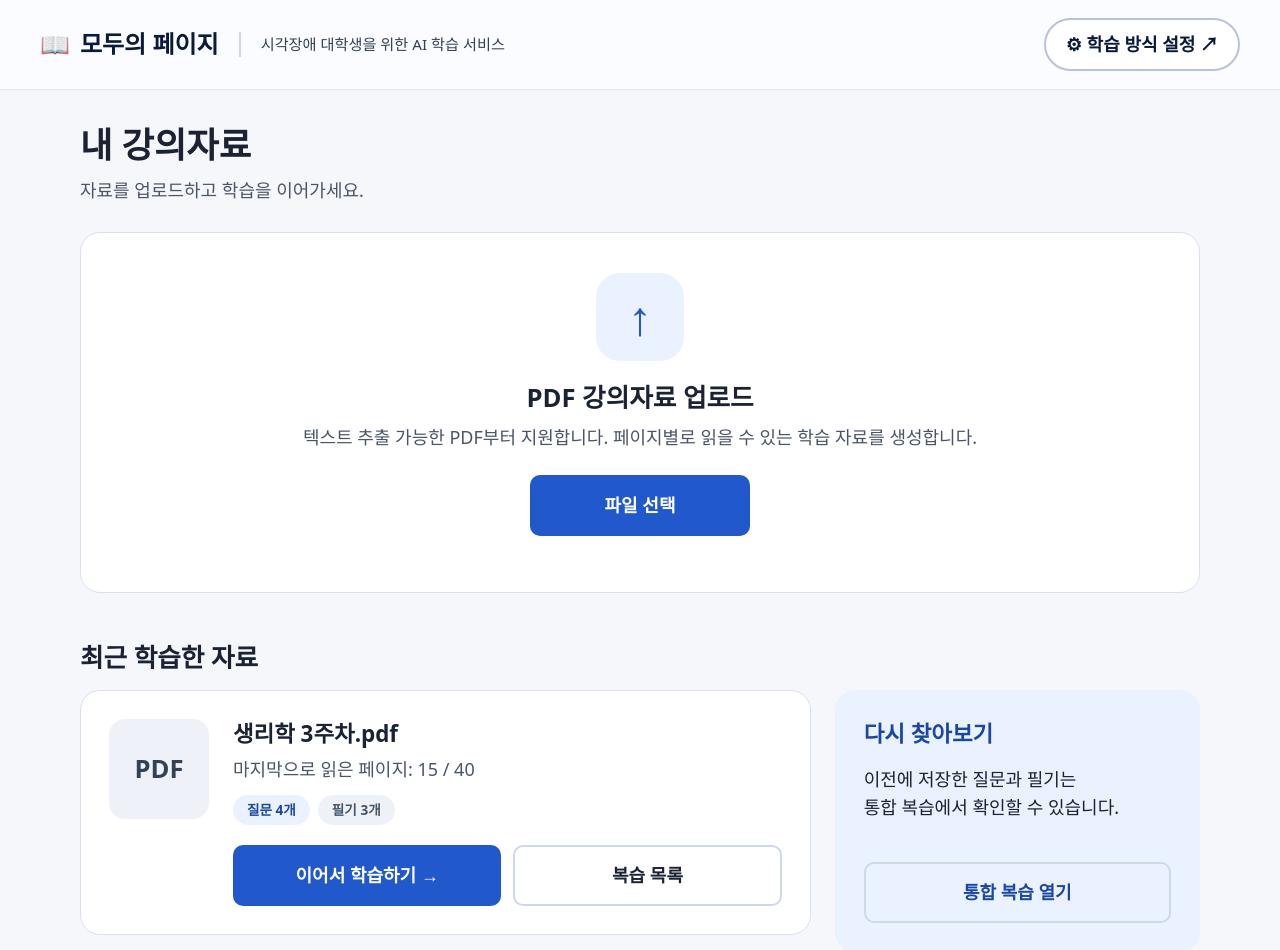
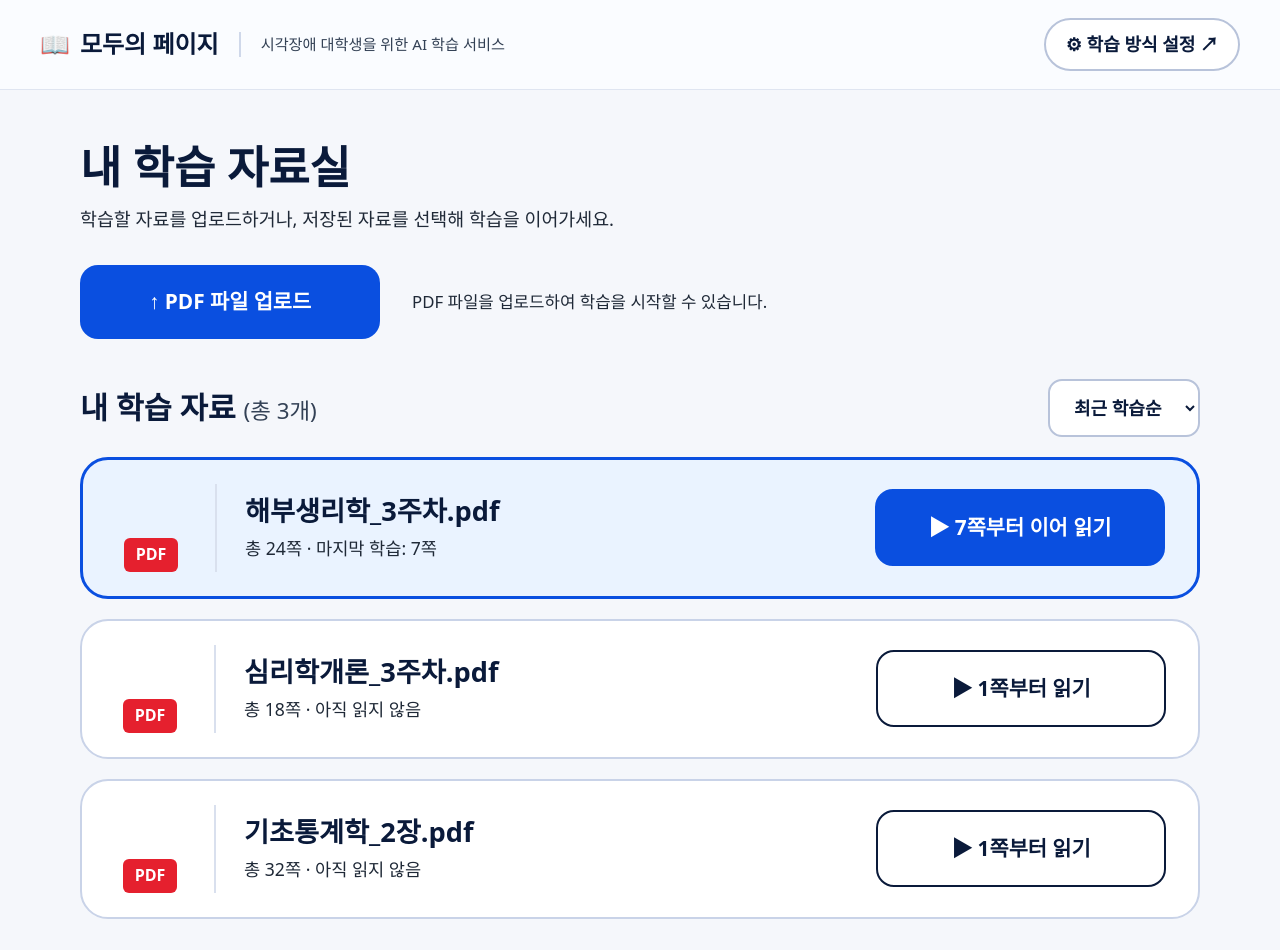
Before and after one commit to Coinxi0925/Hackathon_Team01, a React (Vite) app in the folder FE/: page /documents in a window 1280 px wide. Shown: the top 950 px of the page. Built offline with nearby package versions, Linux system fonts and the light colour scheme.

Commit message:
[FE] feat: 02 내 학습 자료실 화면 (Editable UI + Prototype 반영)

```diff
--- a/FE/src/pages/Documents.css
+++ b/FE/src/pages/Documents.css
@@ -1,103 +1,61 @@
-.documents h1 {
-  font-size: 2.2rem;
-  margin: 0 0 8px;
+/* ============================================================
+   src/pages/Documents.css  (화면 2: 내 학습 자료실)
+   [수정 가능] 색상(#0a4fe0 = 파란색), 크기, 간격은 디자인 변경 시 이 파일에서 수정
+   ============================================================ */
+
+.library h1 {
+  font-size: 2.8rem;
+  margin: 16px 0 8px;
+  color: #0a1a3a;
 }
-.documents__lead {
-  color: #4a5568;
-  margin: 0 0 28px;
+.library__lead {
+  font-size: 1.15rem;
+  color: #1f2937;
+  margin: 0 0 32px;
 }
 
-.section-title {
-  font-size: 1.6rem;
-  margin: 48px 0 16px;
+/* 업로드 버튼 + 안내 문구를 가로로 배치 */
+.upload-row {
+  display: flex;
+  align-items: center;
+  gap: 32px;
+  flex-wrap: wrap;
+}
+.upload-btn {
+  font: inherit;
+  font-size: 1.3rem;
+  font-weight: 800;
+  background: #0a4fe0;
+  color: #fff;
+  border: none;
+  border-radius: 18px;
+  padding: 20px 40px;
+  min-width: 300px;
+  cursor: pointer;
+}
+.upload-btn:hover {
+  background: #0840b8;
+}
+.upload-btn:disabled {
+  background: #8d9bb8;
+  cursor: not-allowed;
+}
+.upload-row__hint {
+  margin: 0;
+  color: #1f2937;
+  font-size: 1.05rem;
 }
 
-/* 카드 공통 */
-.card {
-  background: #fff;
-  border: 1px solid #d9e0ee;
-  border-radius: 20px;
-  padding: 28px;
-}
-
-/* 버튼 */
-.btn {
-  font: inherit;
-  font-weight: 600;
-  border-radius: 10px;
-  padding: 14px 22px;
-  cursor: pointer;
-  border: 2px solid transparent;
-}
-.btn--primary {
-  background: #2159cc;
-  color: #fff;
-}
-.btn--primary:hover {
-  background: #1a47a3;
-}
-.btn--secondary {
-  background: #fff;
-  color: #1a2233;
-  border-color: #cfd8ea;
-}
-.btn--secondary:hover {
-  background: #f0f4fb;
-}
-.btn--outline {
-  background: #eaf1ff;
-  color: #1a47a3;
-  border-color: #cfd8ea;
-  width: 100%;
-}
-.btn:disabled {
-  background: #9aa5bd;
-  color: #fff;
-  cursor: not-allowed;
-}
-
-/* 업로드 카드 */
-.upload-card {
-  text-align: center;
-  display: flex;
-  flex-direction: column;
-  align-items: center;
-  padding: 40px 28px;
-}
-.upload-card__icon {
-  width: 88px;
-  height: 88px;
-  border-radius: 24px;
-  background: #eaf1ff;
-  color: #2159cc;
-  font-size: 3rem;
-  font-weight: 700;
-  display: grid;
-  place-items: center;
-  margin-bottom: 20px;
-}
-.upload-card h2 {
-  font-size: 1.6rem;
-  margin: 0 0 8px;
-}
-.upload-card__desc {
-  color: #4a5568;
-  margin: 0 0 24px;
-}
-.btn--upload {
-  min-width: 220px;
-}
-
-/* 상태 메시지 */
+/* 업로드 결과 안내 박스 (idle일 땐 숨김) */
 .status {
   margin-top: 16px;
-  border-radius: 10px;
-  width: 100%;
+  border-radius: 12px;
+  font-weight: 600;
 }
 .status--uploading,
 .status--success,
 .status--error {
-  padding: 14px 16px;
+  padding: 14px 20px;
 }
 .status--uploading {
   background: #eaf1ff;
@@ -112,108 +70,146 @@
   color: #a31d1d;
 }
 
-/* 최근 자료 영역: 왼쪽 목록 + 오른쪽 카드 */
-.recent {
-  display: grid;
-  grid-template-columns: 2fr 1fr;
-  gap: 24px;
-  align-items: start;
+/* "내 학습 자료 (총 3개)" + 정렬 드롭다운 */
+.list-head {
+  display: flex;
+  justify-content: space-between;
+  align-items: center;
+  margin: 40px 0 20px;
+  gap: 16px;
 }
+.list-head h2 {
+  margin: 0;
+  font-size: 1.9rem;
+  color: #0a1a3a;
+}
+.list-head__count {
+  font-size: 1.4rem;
+  font-weight: 400;
+  color: #334155;
+}
+.sort select {
+  font: inherit;
+  font-weight: 700;
+  background: #fff;
+  color: #0a1a3a;
+  border: 2px solid #b8c3da;
+  border-radius: 14px;
+  padding: 14px 20px;
+  cursor: pointer;
+}
+
+/* 문서 목록 */
 .doc-list {
   list-style: none;
   margin: 0;
   padding: 0;
   display: grid;
-  gap: 16px;
+  gap: 20px;
 }
-.doc-card {
+
+/* 문서 한 줄: 아이콘 | 구분선 | 정보 | 버튼 */
+.doc-row {
   display: flex;
-  gap: 24px;
+  align-items: center;
+  gap: 28px;
+  background: #fff;
+  border: 2px solid #c9d3e8;
+  border-radius: 28px;
+  padding: 24px 32px;
 }
-.doc-card__thumb {
+/* 강조 행: 이어 읽기 할 문서 (파란 테두리 + 연한 파란 배경) */
+.doc-row--highlight {
+  border: 3px solid #0a4fe0;
+  background: #eaf3ff;
+}
+
+/* PDF 아이콘: 흰 종이 + 빨간 PDF 라벨을 CSS로 흉내 낸 것 */
+.pdf-icon {
   flex: none;
-  width: 100px;
-  height: 100px;
-  border-radius: 16px;
-  background: #eef2f8;
-  color: #334155;
-  font-size: 1.6rem;
+  width: 72px;
+  height: 88px;
+  padding-right: 28px;
+  box-sizing: content-box;
+  border-right: 2px solid #d9e0ee; /* 아이콘과 정보 사이 세로 구분선 */
+  display: grid;
+  align-content: end;
+  justify-items: center;
+  position: relative;
+}
+.pdf-icon::before {
+  content: "PDF";
+  background: #e5202e;
+  color: #fff;
+  font-size: 1rem;
   font-weight: 800;
-  display: grid;
-  place-items: center;
+  padding: 4px 12px;
+  border-radius: 6px;
+  position: relative;
+  z-index: 1;
 }
-.doc-card__body {
+.pdf-icon {
+  font-size: 0; /* 안쪽 글자 "PDF"는 ::before로 대신 그려서 숨김 */
+}
+
+.doc-row__info {
   flex: 1;
   min-width: 0;
 }
-.doc-card h3 {
+.doc-row__info h3 {
   margin: 0 0 6px;
-  font-size: 1.4rem;
+  font-size: 1.7rem;
+  color: #0a1a3a;
+  overflow-wrap: anywhere; /* 긴 파일명은 줄바꿈 */
 }
-.doc-card__meta {
-  margin: 0 0 12px;
-  color: #4a5568;
+.doc-row__info p {
+  margin: 0;
+  color: #1f2937;
+  font-size: 1.1rem;
 }
 
-/* 배지 */
-.badges {
-  display: flex;
-  gap: 8px;
-  margin-bottom: 20px;
+/* 읽기 버튼: 기본은 흰 바탕 테두리, primary는 파란 바탕 */
+.read-btn {
+  flex: none;
+  font: inherit;
+  font-size: 1.3rem;
+  font-weight: 800;
+  background: #fff;
+  color: #0a1a3a;
+  border: 2px solid #0a1a3a;
+  border-radius: 18px;
+  padding: 20px 36px;
+  min-width: 290px;
+  cursor: pointer;
 }
-.badge {
-  font-size: 0.85rem;
-  font-weight: 600;
-  padding: 4px 14px;
-  border-radius: 999px;
+.read-btn:hover {
+  background: #f0f4fb;
 }
-.badge--blue {
-  background: #eaf1ff;
-  color: #1a47a3;
+.read-btn--primary {
+  background: #0a4fe0;
+  color: #fff;
+  border-color: #0a4fe0;
 }
-.badge--gray {
-  background: #eef2f8;
-  color: #475569;
+.read-btn--primary:hover {
+  background: #0840b8;
+}
+.read-btn:disabled {
+  background: #e5e9f2;
+  color: #6b7280;
+  border-color: #c9d3e8;
+  cursor: not-allowed;
 }
 
-.doc-card__actions {
-  display: flex;
-  flex-wrap: wrap;
-  gap: 12px;
-}
-.doc-card__actions .btn {
-  flex: 1;
-  min-width: 160px;
+.empty {
+  background: #fff;
+  border: 2px dashed #c9d3e8;
+  border-radius: 20px;
+  padding: 32px;
+  text-align: center;
+  color: #334155;
 }
 
-/* 다시 찾아보기 카드 */
-.find-card {
-  background: #eaf1ff;
-  border-color: #eaf1ff;
-  display: flex;
-  flex-direction: column;
-  gap: 8px;
-}
-.find-card h3 {
-  margin: 0;
-  font-size: 1.4rem;
-  color: #1a47a3;
-}
-.find-card p {
-  margin: 8px 0 32px;
-}
-
-/* 좁은 화면 */
-@media (max-width: 860px) {
-  .recent {
-    grid-template-columns: 1fr;
-  }
-  .doc-card {
-    flex-direction: column;
-  }
-}
-
-/* 화면에는 안 보이지만 스크린리더는 읽는 요소 */
+/* 눈에는 안 보이지만 스크린리더는 읽는 요소 */
 .visually-hidden {
   position: absolute;
   width: 1px;
@@ -222,3 +218,26 @@
   clip: rect(0 0 0 0);
   white-space: nowrap;
 }
+
+/* 좁은 화면: 문서 행을 세로로 쌓음 */
+@media (max-width: 860px) {
+  .library h1 {
+    font-size: 2rem;
+  }
+  .doc-row {
+    flex-direction: column;
+    align-items: flex-start;
+    padding: 20px;
+  }
+  .pdf-icon {
+    border-right: none;
+    padding-right: 0;
+  }
+  .read-btn {
+    width: 100%;
+    min-width: 0;
+  }
+  .upload-btn {
+    width: 100%;
+  }
+}
--- a/FE/src/pages/Documents.jsx
+++ b/FE/src/pages/Documents.jsx
@@ -1,48 +1,71 @@
-import { useRef, useState } from "react";
+// ============================================================
+// src/pages/Documents.jsx  (화면 2: 내 학습 자료실)
+// 역할: PDF 업로드 + 내 문서 목록 표시 + 정렬 + "이어 읽기/읽기" 버튼
+// 사용 API: getDocuments(5-1), uploadDocument(3-1)  → src/api/documents.js
+// ============================================================
+import { useEffect, useRef, useState } from "react";
 import { useNavigate } from "react-router-dom";
-import { uploadDocument } from "../api/documents";
+import { getDocuments, uploadDocument } from "../api/documents";
 import "./Documents.css";
 
-const MAX_SIZE_MB = 20; // 임시값: 백엔드에 확인 필요
+// [수정 가능] 업로드 용량 제한(MB). [백엔드 연동] 백엔드의 실제 최대 용량을 확인해서 맞추기
+const MAX_SIZE_MB = 20;
 
-// 가짜 데이터 (last_read_page, question_count, note_count는 API 명세서에 아직 없는 필드)
-const initialDocuments = [
-  {
-    document_id: "mock-1",
-    file_name: "생리학 3주차.pdf",
-    total_pages: 40,
-    last_read_page: 15,
-    question_count: 4,
-    note_count: 3,
-  },
-  {
-    document_id: "mock-2",
-    file_name: "약품분석학 2주차.pdf",
-    total_pages: 20,
-    last_read_page: null,
-    question_count: 0,
-    note_count: 0,
-  },
+// [수정 가능] 정렬 옵션 (value는 아래 sortDocuments 함수와 연결)
+const SORT_OPTIONS = [
+  { value: "recent", label: "최근 학습순" },
+  { value: "name", label: "이름순" },
 ];
 
+// 선택한 기준으로 목록을 정렬해서 돌려줌 (원본 배열은 건드리지 않음)
+function sortDocuments(list, sortKey) {
+  const copied = [...list];
+  if (sortKey === "name") {
+    return copied.sort((a, b) => a.file_name.localeCompare(b.file_name, "ko"));
+  }
+  // recent: 최근에 학습한 문서가 위로, 학습 기록 없는 문서는 아래로
+  return copied.sort((a, b) => {
+    const timeA = a.last_studied_at ? new Date(a.last_studied_at).getTime() : 0;
+    const timeB = b.last_studied_at ? new Date(b.last_studied_at).getTime() : 0;
+    return timeB - timeA;
+  });
+}
+
 export default function Documents() {
-  const [documents, setDocuments] = useState(initialDocuments);
-  const [status, setStatus] = useState("idle"); // idle | uploading | success | error
-  const [message, setMessage] = useState("");
-  const fileInputRef = useRef(null);
+  const [documents, setDocuments] = useState([]); // 문서 목록
+  const [loading, setLoading] = useState(true); // 목록 불러오는 중인지
+  const [sortKey, setSortKey] = useState("recent"); // 현재 정렬 기준
+  const [status, setStatus] = useState("idle"); // 업로드 상태: idle | uploading | success | error
+  const [message, setMessage] = useState(""); // 업로드 결과 안내 문구
+  const fileInputRef = useRef(null); // 숨겨진 파일 입력칸을 가리키는 도구
   const navigate = useNavigate();
 
+  // 화면이 처음 열릴 때 한 번만 목록을 불러옴
+  // [백엔드 연동] getDocuments 내부만 실제 fetch로 바꾸면 이 코드는 수정 불필요
+  useEffect(() => {
+    getDocuments()
+      .then((data) => setDocuments(data.documents))
+      .catch((e) => {
+        setStatus("error");
+        setMessage(e.message || "문서 목록을 불러오지 못했습니다.");
+      })
+      .finally(() => setLoading(false));
+  }, []);
+
+  // 파일을 고른 직후 실행: 검사 → 업로드 → 목록 맨 앞에 추가
   async function handleFileChange(event) {
     const input = event.target;
     const file = input.files[0];
-    if (!file) return;
+    if (!file) return; // 선택 취소
 
+    // 검사 1: PDF인지
     if (file.type !== "application/pdf") {
       setStatus("error");
       setMessage("PDF 파일만 업로드할 수 있습니다.");
       input.value = "";
       return;
     }
+    // 검사 2: 용량
     if (file.size > MAX_SIZE_MB * 1024 * 1024) {
       setStatus("error");
       setMessage(`파일 용량은 ${MAX_SIZE_MB}MB 이하여야 합니다.`);
@@ -55,14 +78,17 @@ export default function Documents() {
 
     try {
       const result = await uploadDocument(file);
+      // 새 문서를 목록에 추가. 쪽수는 텍스트 추출이 끝나야 알 수 있어 null
+      // [백엔드 연동] 업로드 직후 POST /documents/{id}/process 호출(3-2) 후
+      //               GET /documents/{id}/status 로 완료를 확인(3-3)하는 단계를 여기에 추가 예정
       setDocuments((prev) => [
         {
           document_id: result.document_id,
           file_name: result.file_name,
           total_pages: null,
+          status: result.status,
           last_read_page: null,
-          question_count: 0,
-          note_count: 0,
+          last_studied_at: null,
         },
         ...prev,
       ]);
@@ -72,49 +98,49 @@ export default function Documents() {
       setStatus("error");
       setMessage(error.message || "업로드에 실패했습니다.");
     } finally {
-      input.value = "";
+      input.value = ""; // 같은 파일을 다시 고를 수 있게 초기화
     }
   }
 
+  // "이어 읽기 / 읽기" 클릭 시 문서 학습 화면(3번)으로 이동
+  // [수정 가능] 3번 화면 라우트(/documents/:id/pages/:pageNumber)는 다음 작업에서 추가됨.
+  //             그 전에는 빈 화면이 나오는 게 정상
   function handleRead(doc) {
-    // TODO: 읽기 화면 연결 (fe/reader-page 작업에서)
-    console.log("읽기 화면으로 이동:", doc.document_id, doc.last_read_page ?? 1);
+    const startPage = doc.last_read_page ?? 1;
+    navigate(`/documents/${doc.document_id}/pages/${startPage}`);
   }
 
+  const sorted = sortDocuments(documents, sortKey);
+
   return (
-    <div className="documents">
-      <h1>내 강의자료</h1>
-      <p className="documents__lead">자료를 업로드하고 학습을 이어가세요.</p>
+    <div className="library">
+      {/* [수정 가능] 화면 제목과 안내 문구 */}
+      <h1>내 학습 자료실</h1>
+      <p className="library__lead">학습할 자료를 업로드하거나, 저장된 자료를 선택해 학습을 이어가세요.</p>
 
-      {/* 업로드 카드 */}
-      <section className="card upload-card" aria-labelledby="upload-title">
-        <div className="upload-card__icon" aria-hidden="true">
-          ↑
-        </div>
-        <h2 id="upload-title">PDF 강의자료 업로드</h2>
-        <p className="upload-card__desc">
-          텍스트 추출 가능한 PDF부터 지원합니다. 페이지별로 읽을 수 있는 학습 자료를 생성합니다.
-        </p>
-
+      {/* 업로드 영역: 진짜 input은 숨기고 파란 버튼이 대신 클릭해 줌 */}
+      <div className="upload-row">
         <input
           ref={fileInputRef}
-          id="pdf-upload"
           type="file"
           accept="application/pdf"
           onChange={handleFileChange}
           className="visually-hidden"
           tabIndex={-1}
+          aria-hidden="true"
         />
         <button
           type="button"
-          className="btn btn--primary btn--upload"
+          className="upload-btn"
           onClick={() => fileInputRef.current.click()}
           disabled={status === "uploading"}
         >
-          파일 선택
+          ↑ PDF 파일 업로드
         </button>
+        <p className="upload-row__hint">PDF 파일을 업로드하여 학습을 시작할 수 있습니다.</p>
+      </div>
 
-        {/* 상태 메시지: 스크린리더가 변화를 자동으로 읽어줘요 */}
+      {/* 업로드 결과 안내: 문구가 바뀌면 스크린리더가 자동으로 읽어줌 (에러는 즉시 읽음) */}
       <div
         className={`status status--${status}`}
         role={status === "error" ? "alert" : "status"}
@@ -122,79 +148,83 @@ export default function Documents() {
       >
         {message}
       </div>
-      </section>
 
-      {/* 최근 학습한 자료 */}
-      <h2 className="section-title">최근 학습한 자료</h2>
-      <div className="recent">
-        <section aria-label="최근 학습한 자료 목록">
-          {documents.length === 0 ? (
-            <p>아직 업로드한 문서가 없습니다.</p>
+      {/* 목록 제목 + 정렬 */}
+      <div className="list-head">
+        <h2>
+          내 학습 자료 <span className="list-head__count">(총 {documents.length}개)</span>
+        </h2>
+
+        <div className="sort">
+          <label htmlFor="sort-select" className="visually-hidden">
+            정렬 기준
+          </label>
+          <select
+            id="sort-select"
+            value={sortKey}
+            onChange={(e) => setSortKey(e.target.value)}
+          >
+            {SORT_OPTIONS.map((o) => (
+              <option key={o.value} value={o.value}>
+                {o.label}
+              </option>
+            ))}
+          </select>
+        </div>
+      </div>
+
+      {/* 문서 목록 */}
+      {loading ? (
+        <p role="status">문서 목록을 불러오는 중입니다.</p>
+      ) : sorted.length === 0 ? (
+        <p className="empty">아직 업로드한 문서가 없습니다. 위의 버튼으로 PDF를 업로드해 보세요.</p>
       ) : (
         <ul className="doc-list">
-              {documents.map((doc) => (
-                <li key={doc.document_id} className="card doc-card">
-                  <div className="doc-card__thumb" aria-hidden="true">
+          {sorted.map((doc, index) => {
+            const hasRecord = Boolean(doc.last_read_page); // 학습 기록 있는지
+            const isReady = doc.status === "completed"; // 텍스트 추출이 끝났는지
+            const startPage = doc.last_read_page ?? 1;
+
+            return (
+              // 첫 번째 문서이면서 학습 기록이 있으면 강조(시안의 파란 테두리 행)
+              <li
+                key={doc.document_id}
+                className={`doc-row${index === 0 && hasRecord ? " doc-row--highlight" : ""}`}
+              >
+                {/* PDF 아이콘 (장식이라 스크린리더는 건너뜀) */}
+                {/* [수정 가능] 아이콘 이미지 파일을 받으면 <img>로 교체 */}
+                <span className="pdf-icon" aria-hidden="true">
                   PDF
+                </span>
+
+                <div className="doc-row__info">
+                  <h3>{doc.file_name}</h3>
+                  <p>
+                    {doc.total_pages ? `총 ${doc.total_pages}쪽` : "쪽수 확인 중"}
+                    <span aria-hidden="true"> · </span>
+                    {hasRecord ? `마지막 학습: ${doc.last_read_page}쪽` : "아직 읽지 않음"}
+                    {/* [백엔드 연동] 처리 중/실패 상태 표시 (명세서 3-3 status 값) */}
+                    {!isReady && doc.status === "uploaded" && " · 처리 대기"}
+                    {doc.status === "processing" && " · 텍스트 추출 중"}
+                    {doc.status === "failed" && " · 처리 실패"}
+                  </p>
                 </div>
 
-                  <div className="doc-card__body">
-                    <h3>{doc.file_name}</h3>
-                    <p className="doc-card__meta">
-                      {doc.last_read_page
-                        ? `마지막으로 읽은 페이지: ${doc.last_read_page} / ${doc.total_pages}`
-                        : `학습 기록 없음${doc.total_pages ? ` · 총 ${doc.total_pages}페이지` : ""}`}
-                    </p>
-
-                    <div className="badges">
-                      <span className="badge badge--blue">질문 {doc.question_count}개</span>
-                      <span className="badge badge--gray">필기 {doc.note_count}개</span>
-                    </div>
-
-                    <div className="doc-card__actions">
+                {/* 스크린리더용 이름에 파일명을 포함해 버튼끼리 구분되게 함 */}
                 <button
                   type="button"
-                        className="btn btn--primary"
+                  className={`read-btn${hasRecord ? " read-btn--primary" : ""}`}
                   onClick={() => handleRead(doc)}
-                        aria-label={`${doc.file_name} ${doc.last_read_page ?? 1}페이지부터 ${
-                          doc.last_read_page ? "이어서 학습하기" : "학습 시작하기"
-                        }`}
+                  disabled={!isReady}
+                  aria-label={`${doc.file_name} ${startPage}쪽부터 ${hasRecord ? "이어 읽기" : "읽기"}`}
                 >
-                        {doc.last_read_page ? "이어서 학습하기 →" : "학습 시작하기 →"}
+                  ▶ {startPage}쪽부터 {hasRecord ? "이어 읽기" : "읽기"}
                 </button>
-                      <button
-                        type="button"
-                        className="btn btn--secondary"
-                        onClick={() => navigate("/review")}
-                        aria-label={`${doc.file_name} 복습 목록`}
-                      >
-                        복습 목록
-                      </button>
-                    </div>
-                  </div>
               </li>
-              ))}
+            );
+          })}
         </ul>
       )}
-        </section>
-
-        {/* 다시 찾아보기 카드 */}
-        <aside className="card find-card" aria-labelledby="find-title">
-          <h3 id="find-title">다시 찾아보기</h3>
-          <p>
-            이전에 저장한 질문과 필기는
-            <br />
-            통합 복습에서 확인할 수 있습니다.
-          </p>
-          <button
-            type="button"
-            className="btn btn--outline"
-            onClick={() => navigate("/review")}
-          >
-            통합 복습 열기
-          </button>
-        </aside>
-      </div>
     </div>
   );
 }
```
Also changed, not shown: FE/src/api/documents.js (+62 -6 lines). Lines whose indentation alone changed are shown as unchanged.
